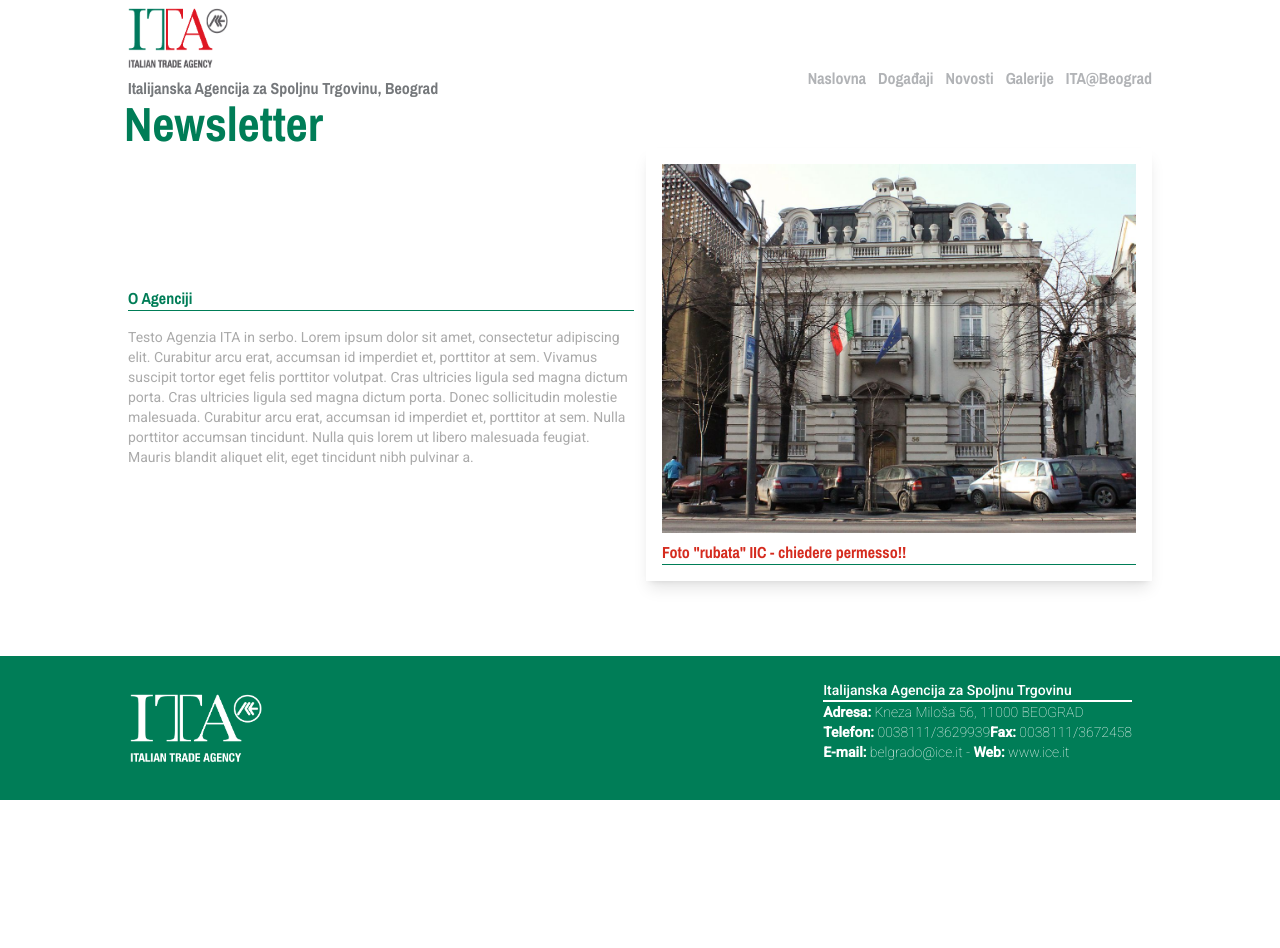
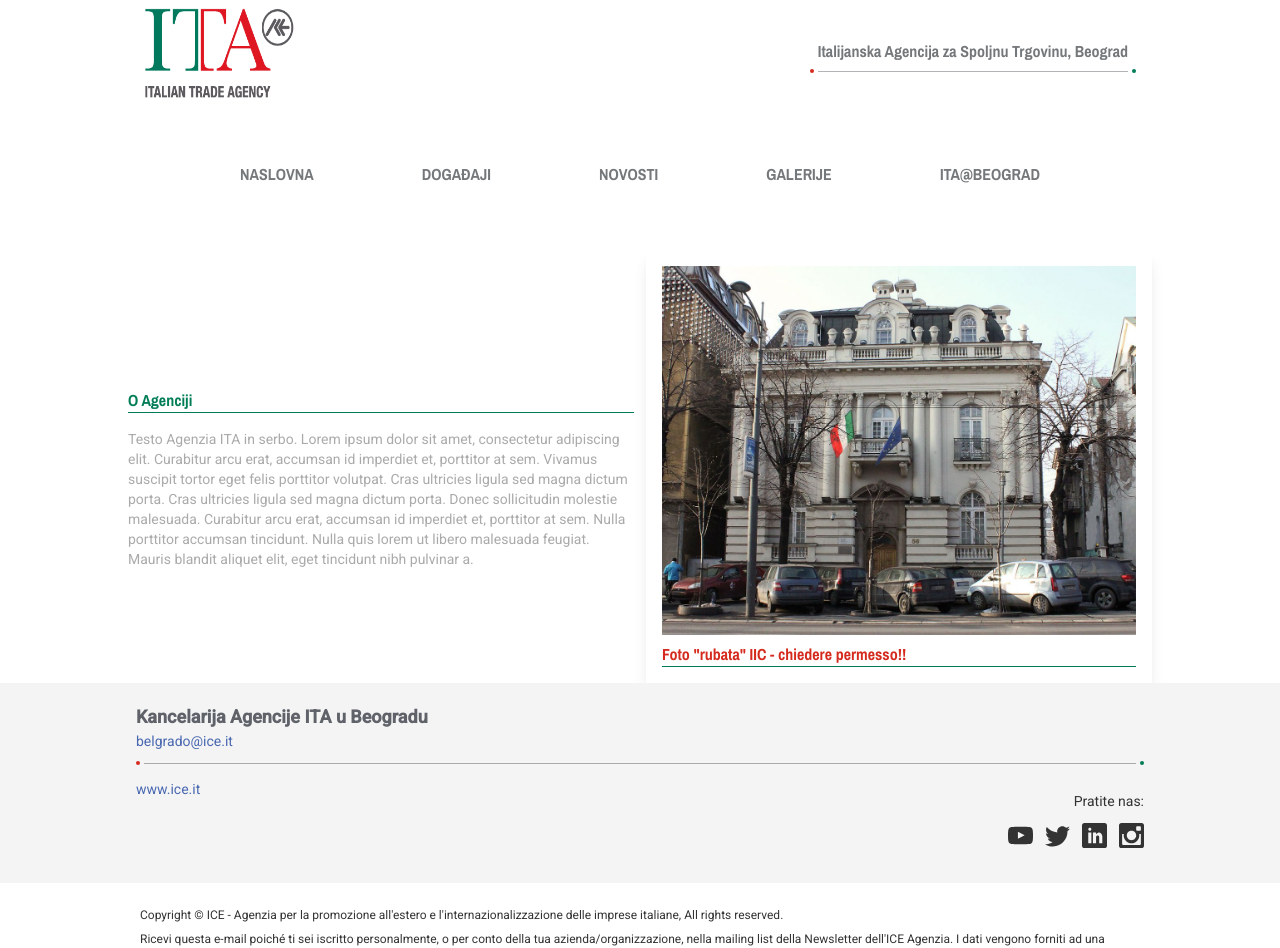
Before and after one commit to freethrow/itabelgrado, a Next.js app: page /about in a window 1280 px wide. Shown: the top 948 px of the page. Before the commit the page ends 800 px from the top, so only its background shows below. Built offline with nearby package versions, Linux system fonts and the light colour scheme.

Commit message:
design guide conformity

```diff
--- a/components/Footer.jsx
+++ b/components/Footer.jsx
@@ -1,25 +1,46 @@
 import React from 'react'
+import {ImLinkedin, ImYoutube, ImInstagram, ImTwitter} from 'react-icons/im'
 
 const Footer = () => {
   return (
+   <footer>
+    <div  className="bg-[#f4f4f5]">
+    <div className="flex md:flex-col flex-row justify-between container max-w-5xl md:mx-auto min-h-[200px] text-sm px-2">
+      <div className="py-5">
+        <div>
+          <p className="font-bold text-lg text-ddarkGray">Kancelarija Agencije ITA u Beogradu</p>
+          <span className="text-[#4968b0] my-2">belgrado@ice.it</span>
+          <div className="flex flex-row py-3">
+              <div className="bg-itaRed h-1 w-1 rounded-full translate-y-[-2px]"></div>
+              <div className=" bg-itaGgray h-[1px] w-full mx-1"></div>
+              <div className="bg-itaGreen h-1 w-1 rounded-full translate-y-[-2px]"></div>
+          </div>
+        </div>
+        <div className="flex flex-col md:flex-row justify-center md:justify-between ">
+          <div className="text-[#4968b0]">www.ice.it</div>
+          <div className="flex flex-col justify-between items-end">
+            <p className="my-3">Pratite nas:</p>
+            <div className="flex flex-row justify-evenly space-x-3">
+              <ImYoutube size={25} />
+              <ImTwitter size={25} />
+              <ImLinkedin size={25} />
+              <ImInstagram size={25} />
+            </div>
+          </div>
+        </div>
+      </div>
 
-    <footer className=" bg-itaGreen py-6 my-0 text-xs md:text-sm px-2 md:px-0">
-      <div className="mx-auto container max-w-5xl flex flex-row items-stretch justify-between">
-      <img className="h-24" src="/negative.png" />
-      <div className="h-16 mx-5 font-sans font-light  text-sm text-itaWhite">
-        <div className="border-b-2 border-itaWhite font-medium">Italijanska Agencija za Spoljnu Trgovinu</div>
-          <div><span className="font-semibold">Adresa: </span>Kneza Miloša 56, 11000  BEOGRAD</div>
-          <div><span className="font-semibold">Telefon: </span>0038111/3629939
-          <span className="font-semibold">Fax: </span> 0038111/3672458
-
-        </div>
-        <div><span className="font-semibold">E-mail:</span> belgrado@ice.it - <span className="font-semibold">Web: </span>www.ice.it</div>
-
-        </div>
-
-        </div>
-
-  </footer>
+      </div>
+    </div>
+    <div className="bg-itaWhite flex flex-col justify-between container max-w-5xl md:mx-auto text-xs px-2 py-5">
+      <p className="m-1">Copyright © ICE - Agenzia per la promozione all'estero e l'internazionalizzazione delle imprese italiane, All rights reserved.</p>
+      <p className="m-1">Ricevi questa e-mail poiché ti sei iscritto personalmente, o per conto della tua azienda/organizzazione, nella mailing list
+        della Newsletter dell'ICE Agenzia. I dati vengono forniti ad una società terza, incaricata del trattamento dei dati personali
+         ad uso tecnico.
+      </p>
+      <p className="m-1">Per cancellarsi dalla Newsletter, cliccare su: Cancellami</p>
+    </div>
+    </footer>
 
   )
 }
--- a/components/Header.jsx
+++ b/components/Header.jsx
@@ -22,16 +22,24 @@
 
   return (
 
-  <header className="h-full">
-  <div className="flex flex-row justify-between items-center container max-w-5xl md:mx-auto relative px-4 md:px-0 pt-2">
-      <div className="flex flex-col justify-between items-start align-top">
-        <Link href="/" passHref><Image className="cursor-pointer" src="/logo1.png" height="60" width="100" /></Link>
-        <Link href="/" passHref><h3 className="text-itaGray font-normal font-archivo ml-0 mt-2">Italijanska Agencija za Spoljnu Trgovinu, Beograd</h3></Link>
-        <h2 className="text-itaGreen font-normal font-archivo -ml-1 text-5xl px-0">Newsletter</h2>
+  <header className="h-full flex flex-row justify-around">
+  <div className="flex md:flex-col flex-row justify-between container max-w-5xl md:mx-auto relative px-4  pt-2">
+      <div className="flex flex-row justify-between items-center align-middle">
+        <Link href="/" passHref><Image className="cursor-pointer" src="/logo1.png" height="90" width="150" /></Link>
+        <div className="hidden md:block">
+          <Link href="/" passHref><h3 className="text-itaGray font-normal font-archivo px-2 my-2 cursor-pointer">
+            Italijanska Agencija za Spoljnu Trgovinu, Beograd</h3>
+          </Link>
+          <div className="flex flex-row">
+            <div className="bg-itaRed h-1 w-1 rounded-full translate-y-[-2px]"></div>
+            <div className=" bg-itaLightGray h-[1px] w-full mx-1"></div>
+            <div className="bg-itaGreen h-1 w-1 rounded-full translate-y-[-2px]"></div>
+          </div>
+        </div>
       </div>
 
 
-      <ul className="hidden md:flex flex-row text-itaLightGray space-x-3 h-full justify-end font-archivo">
+      <ul className="hidden md:flex flex-row text-itaGray space-x-3 h-full my-16 justify-evenly font-archivo uppercase">
           <li className="hover:text-itaDarkGray"><Link href="/">Naslovna</Link></li>
           <li className="hover:text-itaDarkGray"><Link href="/events" activeClassName="text-itaRed">Događaji</Link></li>
           <li className="hover:text-itaDarkGray"><Link href="/articles">Novosti</Link></li>
@@ -39,7 +47,7 @@
           <li className="hover:text-itaDarkGray"><Link href="/about">ITA@Beograd</Link></li>
       </ul>
 
-      <div className={open?"mobileMenu":"mobileMenu -translate-y-full"}>
+      <div className={open?"mobileMenu":"mobileMenu -translate-y-full"} onClick={()=>setOpen(false)}>
       <Link href="/" passHref><Image className="cursor-pointer" src="/negative.png" height="120" width="200" /></Link>
         <ul className="flex flex-col w-3/4">
             <li className="mobileBtn"><Link href="/" passHref>Naslovna</Link></li>
@@ -49,11 +57,11 @@
             <li className="mobileBtn"><Link href="/about">ITA@Beograd</Link></li>
         </ul>
       </div>
-      <span className={open?"md:hidden flex z-50 text-itaWhite":"md:hidden flex z-50 text-itaGreen"} onClick={toggleMobile}>
+        <span className={open?"md:hidden flex z-50 text-itaWhite":"md:hidden flex z-50 text-itaGreen"} onClick={toggleMobile}>
         {open? <AiOutlineClose size={25} /> : <AiOutlineMenu  size={25} />}
-      </span>
+        </span>
 
-  </div>
+    </div>
 
 
   </header>
--- a/package.json
+++ b/package.json
@@ -10,6 +10,7 @@
   },
   "dependencies": {
     "@contentful/rich-text-react-renderer": "^15.12.1",
+    "akar-icons": "^1.9.17",
     "contentful": "^9.1.29",
     "daisyui": "^2.15.1",
     "fecha": "^4.2.3",
--- a/pages/galleries/index.js
+++ b/pages/galleries/index.js
@@ -31,9 +31,9 @@
   return (
     <div className="flex-1 max-w-5xl mx-auto my-5 container  px-2 md:px-0 ">
 
-    <h2 className=" font-archivo text-itaGreen font-bold text-xl my-2">Galerije</h2>
+    <h2 className=" font-archivo text-itaGreen font-bold text-xl my-2 text-center">Galerije</h2>
 
-            <div className="grid md:grid-cols-2 gap-5 my-8">
+            <div className="grid md:grid-cols-2 gap-5 my-4">
 
             {galleries.map(gallery=>(
 
--- a/tailwind.config.js
+++ b/tailwind.config.js
@@ -14,7 +14,8 @@
       'itaGgray':'#AAAAAA',
       'itaDarkGray': '#80B285',
       'itaLightGray': '#B1B3B6',
-      'lightGray':'#AAAAAA'
+      'lightGray':'#AAAAAA',
+      'ddarkGray':'#5f6269'
 
     },
     extend: {
```
Also changed, not shown: 1 other file (tests, documents, lock files or other folders).
